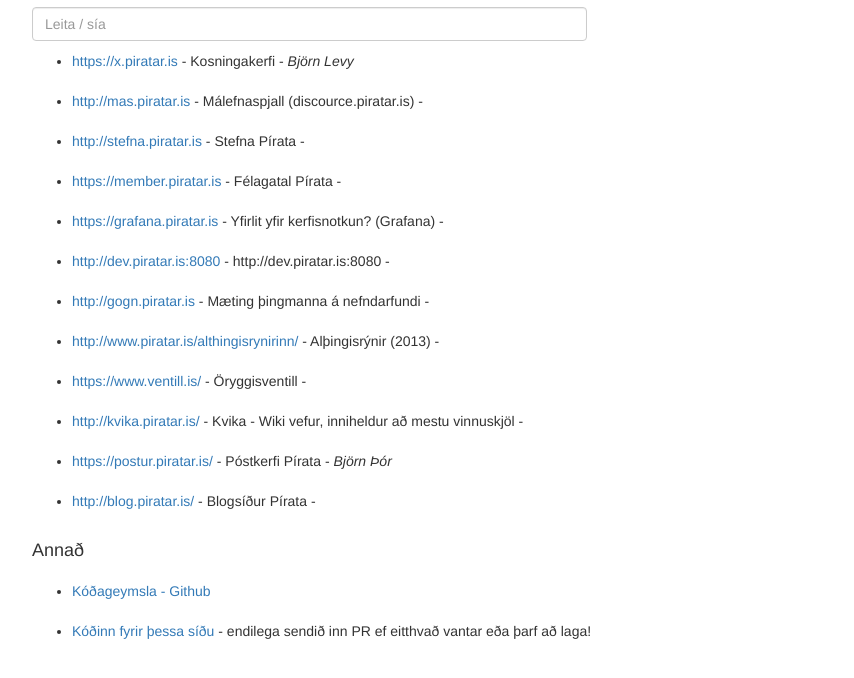
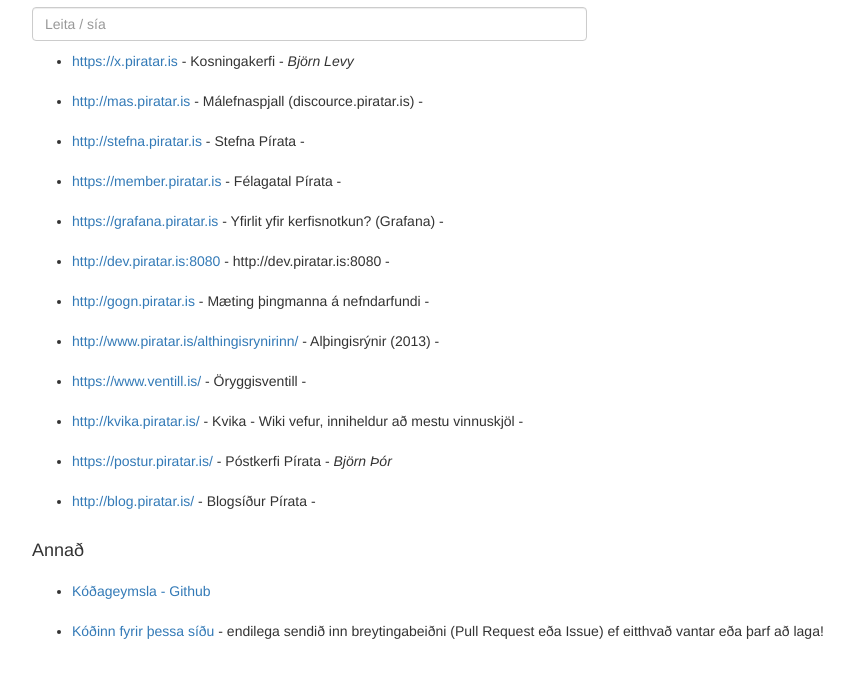
Before and after one commit to piratar/kerfi.piratar.is, a plain HTML site: page index.html in a window 1280 px wide. Shown: the part 86-764 px from the top of the page, without its empty margins (38-892 px from the left). Drawn offline with nearby package versions, Linux system fonts and the light colour scheme.

Commit message:
Update index.html

```diff
--- a/index.html
+++ b/index.html
@@ -37,7 +37,7 @@
           <h4>Annað</h4>
           <ul>
             <li><a href="https://github.com/piratar">Kóðageymsla - Github</a></li>
-            <li><a href="https://github.com/piratar/piratar.github.io">Kóðinn fyrir þessa síðu</a> - endilega sendið inn PR ef eitthvað vantar eða þarf að laga!</li>
+            <li><a href="https://github.com/piratar/kerfi">Kóðinn fyrir þessa síðu</a> - endilega sendið inn breytingabeiðni (Pull Request eða Issue) ef eitthvað vantar eða þarf að laga!</li>
           </ul>
         </div>
       </div> <!-- end row -->
```
